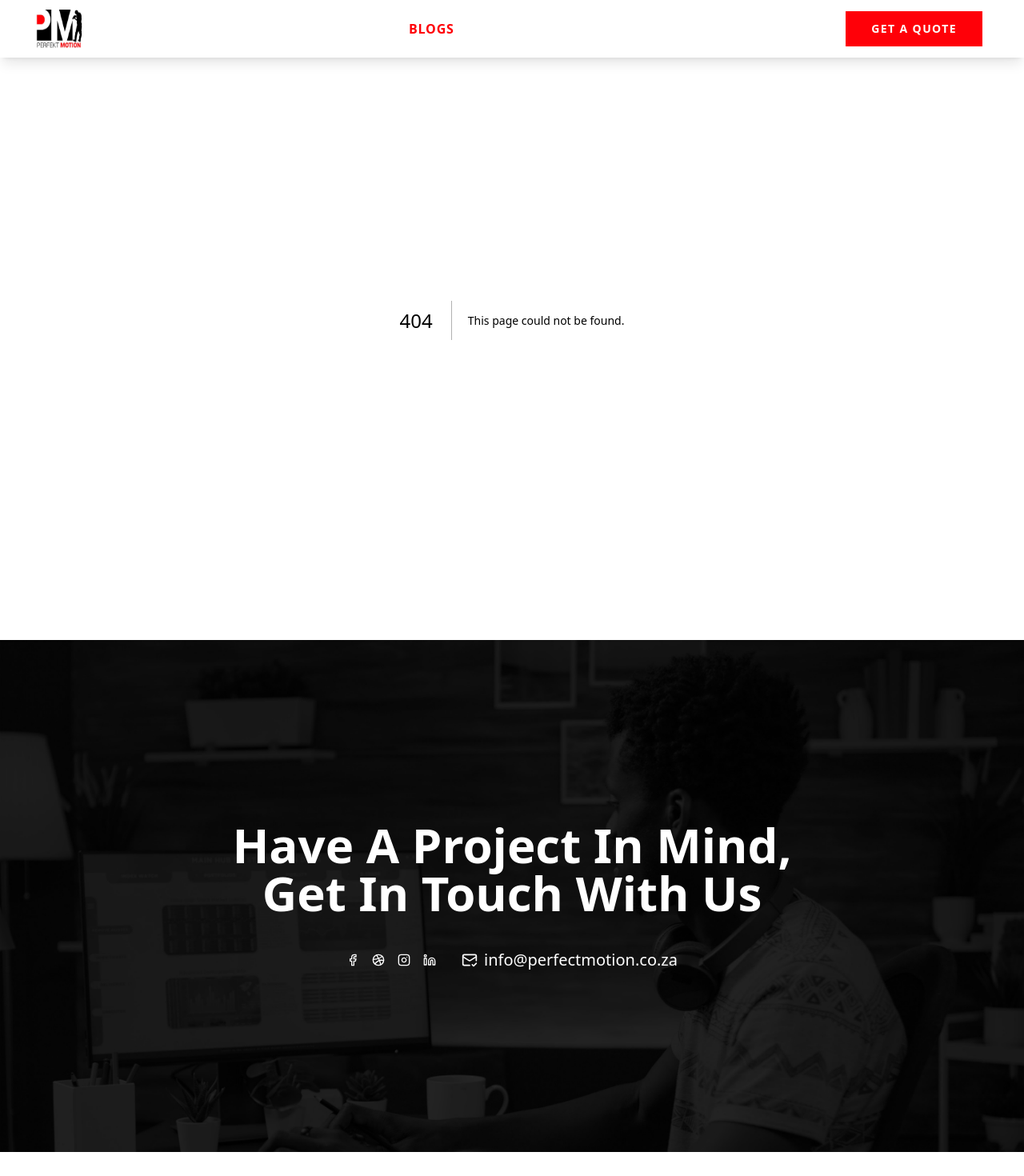
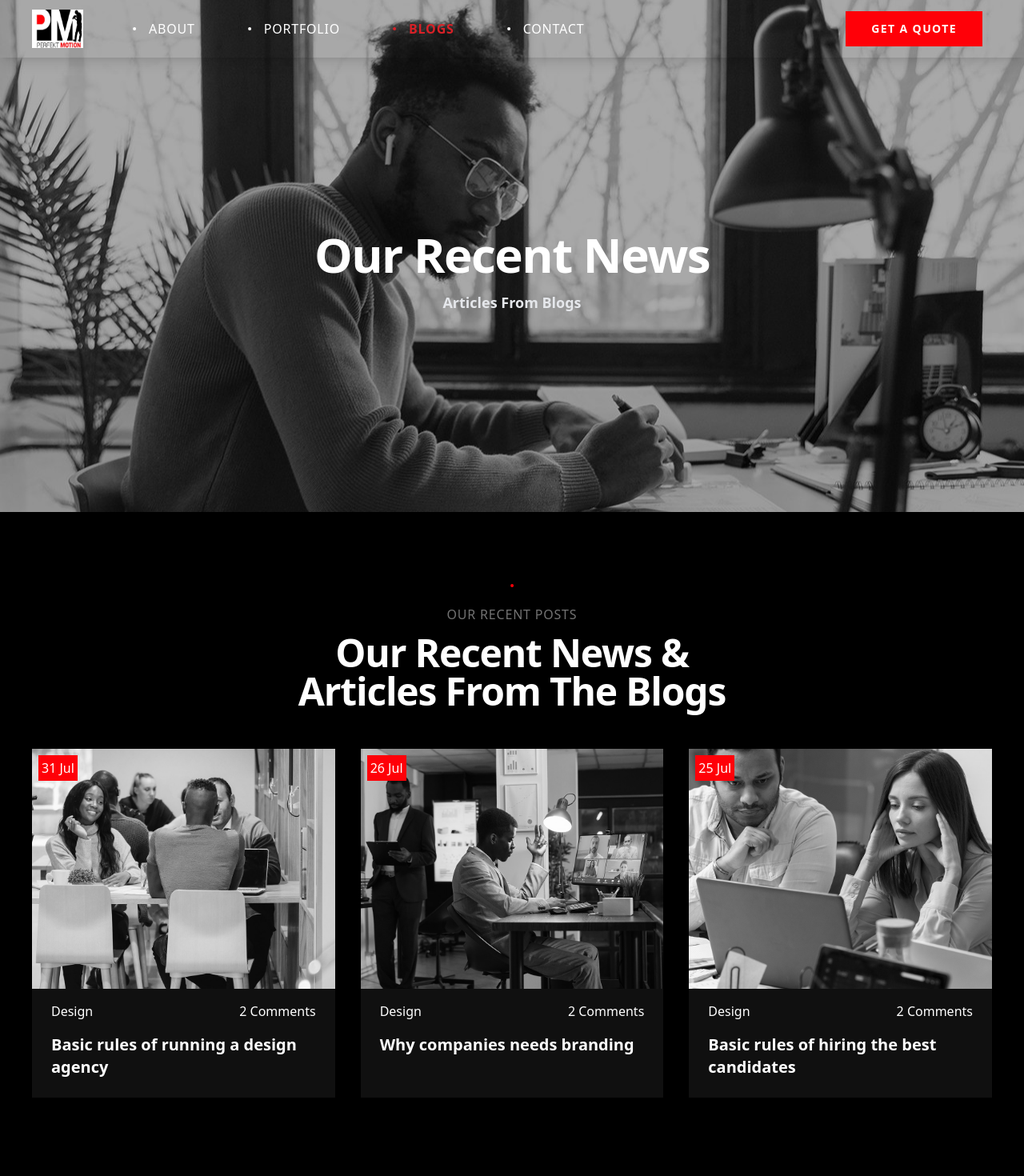
Before and after one commit to safarawolaz/perfektmotion, a Next.js app: page /blogs in a window 1280 px wide. Before the commit this address had no page. Shown: the top 1470 px of the page at 80% size. Before the commit the page ends 1440 px from the top, so only its background shows below. Built offline with nearby package versions, Linux system fonts and the light colour scheme.

Commit message:
other about portfolio and contact pj

```diff
--- a/app/about/page.tsx
+++ b/app/about/page.tsx
@@ -20,7 +20,7 @@ const page = () => {
                     <h3 className='text-white text-4xl lg:text-5xl font-bold capitalize tracking-tight mt-3'>
                         About us
                     </h3>
-                    <p className='text-[#ff0008] text-lg mt-4'>Lorem ipsum dolor, sit amet consectetur adipisicing elit. Nostrum eos odio quo omnis corporis perferendis.</p>
+                    <p className='text-[#d13b40] text-lg mt-4'>Lorem ipsum dolor, sit amet consectetur adipisicing elit. Nostrum eos odio quo omnis corporis perferendis.</p>
                     <p className='text-base leading-[1.7] mt-4 text-[#4b4b4b]'>Lorem ipsum dolor sit amet consectetur adipisicing elit. Error, eligendi id aliquam quasi eaque suscipit nesciunt maxime reiciendis delectus voluptates quia aperiam tempora dolore voluptate iste dolores mollitia omnis. Nesciunt.</p>
                     <p className='text-base leading-[1.7] text-[#4b4b4b] mb-8'>Lorem ipsum dolor sit amet consectetur adipisicing elit. Error, eligendi id aliquam quasi eaque suscipit </p>
                     <Btn text="get in touch" />
--- /dev/null
+++ b/app/blogs/page.tsx
@@ -0,0 +1,16 @@
+import HeroSm from '@/components/shared/HeroSm'
+import React from 'react'
+import RecentPosts from '../landingPage/RecentPosts'
+
+const blogPage = () => {
+  return (
+    <section>
+        <HeroSm header='our recent news' subHeader='articles from blogs' />
+        <div className="py-10 sm:py-20">
+            <RecentPosts />
+        </div>
+    </section>
+  )
+}
+
+export default blogPage
--- /dev/null
+++ b/app/contact/page.tsx
@@ -0,0 +1,12 @@
+import HeroSm from '@/components/shared/HeroSm'
+import React from 'react'
+
+const page = () => {
+  return (
+    <section>
+        <HeroSm header='contact us' subHeader='get in touch' />
+    </section>
+  )
+}
+
+export default page
--- a/app/landingPage/RecentPosts.tsx
+++ b/app/landingPage/RecentPosts.tsx
@@ -15,7 +15,7 @@ const posts = [
         date: "26 Jul",
         category: "design",
         comments: "2 comments",
-        heading: "Why a company needs branding"
+        heading: "Why companies needs branding"
     },
     {
         imgUrl: "/post-3.jpg",
--- a/app/landingPage/Services.tsx
+++ b/app/landingPage/Services.tsx
@@ -4,32 +4,32 @@ import { ArrowUpRight, Camera, DotIcon, LucideBadgeX, LucideGlobe, LucidePencilR
 
 const services = [
     {
-        icon: <LucidePencilRuler className='text-[#ff0008] w-14 h-14'/>,
+        icon: <LucidePencilRuler className='text-[#d82127] w-14 h-14'/>,
         heading: "Graphic Design",
         desc: "Lorem ipsum dolor sit amet consectetur adipisicing elit. Mollitia, soluta tempore eaque velit, in eos adipisci rem, id facilis nemo hic? Enim, architecto quidem cumque quisquam vel provident numquam molestias.",
     },
     {
-        icon: <UsersRound  className='text-[#ff0008] w-14 h-14'/>,
+        icon: <UsersRound  className='text-[#d82127] w-14 h-14'/>,
         heading: "Digital Marketing",
         desc: "Lorem ipsum dolor sit amet consectetur adipisicing elit. Mollitia, soluta tempore eaque velit, in eos adipisci rem, id facilis nemo hic? Enim, architecto quidem cumque quisquam vel provident numquam molestias.",
     },
     {
-        icon: <PrinterIcon  className='text-[#ff0008] w-14 h-14'/>,
+        icon: <PrinterIcon  className='text-[#d82127] w-14 h-14'/>,
         heading: "Digital Printing",
         desc: "Lorem ipsum dolor sit amet consectetur adipisicing elit. Mollitia, soluta tempore eaque velit, in eos adipisci rem, id facilis nemo hic? Enim, architecto quidem cumque quisquam vel provident numquam molestias.",
     },
     {
-        icon: <LucideShirt  className='text-[#ff0008] w-14 h-14'/>,
+        icon: <LucideShirt  className='text-[#d82127] w-14 h-14'/>,
         heading: "Clothing Printing",
         desc: "Lorem ipsum dolor sit amet consectetur adipisicing elit. Mollitia, soluta tempore eaque velit, in eos adipisci rem, id facilis nemo hic? Enim, architecto quidem cumque quisquam vel provident numquam molestias.",
     },
     {
-        icon: <Camera  className='text-[#ff0008] w-14 h-14'/>,
+        icon: <Camera  className='text-[#d82127] w-14 h-14'/>,
         heading: "Photography",
         desc: "Lorem ipsum dolor sit amet consectetur adipisicing elit. Mollitia, soluta tempore eaque velit, in eos adipisci rem, id facilis nemo hic? Enim, architecto quidem cumque quisquam vel provident numquam molestias.",
     },
     {
-        icon: <Video  className='text-[#ff0008] w-14 h-14'/>,
+        icon: <Video  className='text-[#d82127] w-14 h-14'/>,
         heading: "Videography",
         desc: "Lorem ipsum dolor sit amet consectetur adipisicing elit. Mollitia, soluta tempore eaque velit, in eos adipisci rem, id facilis nemo hic? Enim, architecto quidem cumque quisquam vel provident numquam molestias.",
     },
--- /dev/null
+++ b/app/portfolio/page.tsx
@@ -0,0 +1,16 @@
+import HeroSm from '@/components/shared/HeroSm'
+import Portfolio from '@/components/shared/Portfolio'
+import React from 'react'
+
+const portfolioPage = () => {
+  return (
+    <section>
+        <HeroSm header='portfolio' subHeader='our work' />
+        <div className="sm:py-10">
+            <Portfolio />
+        </div>
+    </section>
+  )
+}
+
+export default portfolioPage
--- a/components/shared/Footer.tsx
+++ b/components/shared/Footer.tsx
@@ -1,4 +1,4 @@
-import { DribbbleIcon, FacebookIcon, InstagramIcon, LinkedinIcon, MailCheckIcon } from 'lucide-react'
+import { DribbbleIcon, FacebookIcon, InstagramIcon, LinkedinIcon, MailCheckIcon, MapPinIcon } from 'lucide-react'
 import React from 'react'
 
 const Footer = () => {
@@ -13,6 +13,10 @@ const Footer = () => {
                 <LinkedinIcon className='w-4 h-4 text-white' />
             </div>
             <div className="text-white text-xl flex items-center"><MailCheckIcon className='mr-2 w-5 h-5' />info@perfectmotion.co.za</div>
+
+        </div>
+        <div className="text-white text-base flex items-center mt-4">
+            <MapPinIcon className='mr-2 w-5 h-5'/> 12 Bester Street Mbombela, 1200
         </div>
    </section>
   )
--- a/components/shared/HeroSm.tsx
+++ b/components/shared/HeroSm.tsx
@@ -6,10 +6,10 @@ type heroSmprops = {
 const HeroSm = ({header, subHeader}: heroSmprops ) => {
   return (
     <section className='min-h-[80vh]   bg-yellow-50 flex flex-col items-center justify-center  bg-herosm bg-center  pt-10'>
-        <h1 className="text-6xl font-bold text-white tracking-tight text-center">
+        <h1 className="text-6xl font-bold text-white tracking-tight text-center capitalize">
             {header}
         </h1>
-        <p className="text-lg font-semibold text-gray-200 mt-4">{subHeader}</p>
+        <p className="text-lg font-semibold text-gray-200 mt-4 capitalize">{subHeader}</p>
     </section>
   )
 }
--- a/components/shared/MobileLink.tsx
+++ b/components/shared/MobileLink.tsx
@@ -22,24 +22,23 @@ import Image from 'next/image'
 const links = [
     {
         id: 1,
-        name: 'about',
-        url: '/about'
+        title: 'about',
+        url: "/about"
     },
     {
         id: 2,
-        name: 'services',
-        url: '/services'
+        title: 'portfolio',
+        url: "/portfolio"
     },
     {
         id: 3,
-        name: 'our work',
-        url: '/projects'
+        title: 'blogs',
+        url: "/blogs"
     },
-
     {
         id: 5,
-        name: 'contact',
-        url: '/contact'
+        title: 'contact',
+        url: "/contact"
     },
 ]
 
@@ -67,7 +66,7 @@ const MobileLink = () => {
                                             'text-[#ff0008] font-bold transition-all' : pathname === link.url
                                         }
                                     )}>
-                                        {link.name}
+                                        {link.title}
                                     </Link>
                                 </SheetClose>
                             ))
--- a/components/shared/Navbar.tsx
+++ b/components/shared/Navbar.tsx
@@ -63,12 +63,16 @@ const Navbar = () => {
                 <ul className='hidden lg:flex lg:gap-2 xl:gap-8 items-center'>
                     {
                         links.map(link => (
-                    <li key={link.id} className='py-6 px-3 group-hover:text-[#ff0008]'>
-                        <Link href={link.url} className={cn('uppercase font-medium text-base tracking-wider flex items-center text-white gap-1 hover:text-[#ff0008] transition-all',
+                    <li key={link.id} className='py-6 px-3 group-hover:text-[#d82127]'>
+                        <Link href={link.url} className={cn('uppercase font-medium text-base tracking-wider flex items-center text-white gap-1 hover:text-[#d82127] transition-all',
                             {
-                            'text-[#ff0008] font-bold transition-all' : pathname === link.url,
+                            'text-[#d82127] font-bold transition-all' : pathname === link.url,
                             }) }>
-                                <DotIcon className='text-white mr-[2px] hover:text-[#ff0008]' />
+                                <DotIcon className={cn('text-white mr-[2px] hover:text-[#d82127]',
+                                {
+                                    'text-[#d82127]' : pathname === link.url
+                                }
+                                )} />
                           {link.title}
                         </Link>
                     </li>))
--- a/tailwind.config.ts
+++ b/tailwind.config.ts
@@ -82,14 +82,14 @@ module.exports = {
          },
          roll: {
           "0%": {transform: "translateX(0%)"},
-          "100%": {transform: "translateX(-200%)"}
+          "100%": {transform: "translateX(-400%)"}
         }
       },
       animation: {
         "accordion-down": "accordion-down 0.2s ease-out",
         "accordion-up": "accordion-up 0.2s ease-out",
          slideIn: "1s ease forwards",
-         roll: "roll 14s linear infinite",
+         roll: "roll 28s linear infinite",
       },
     },
   },
```
